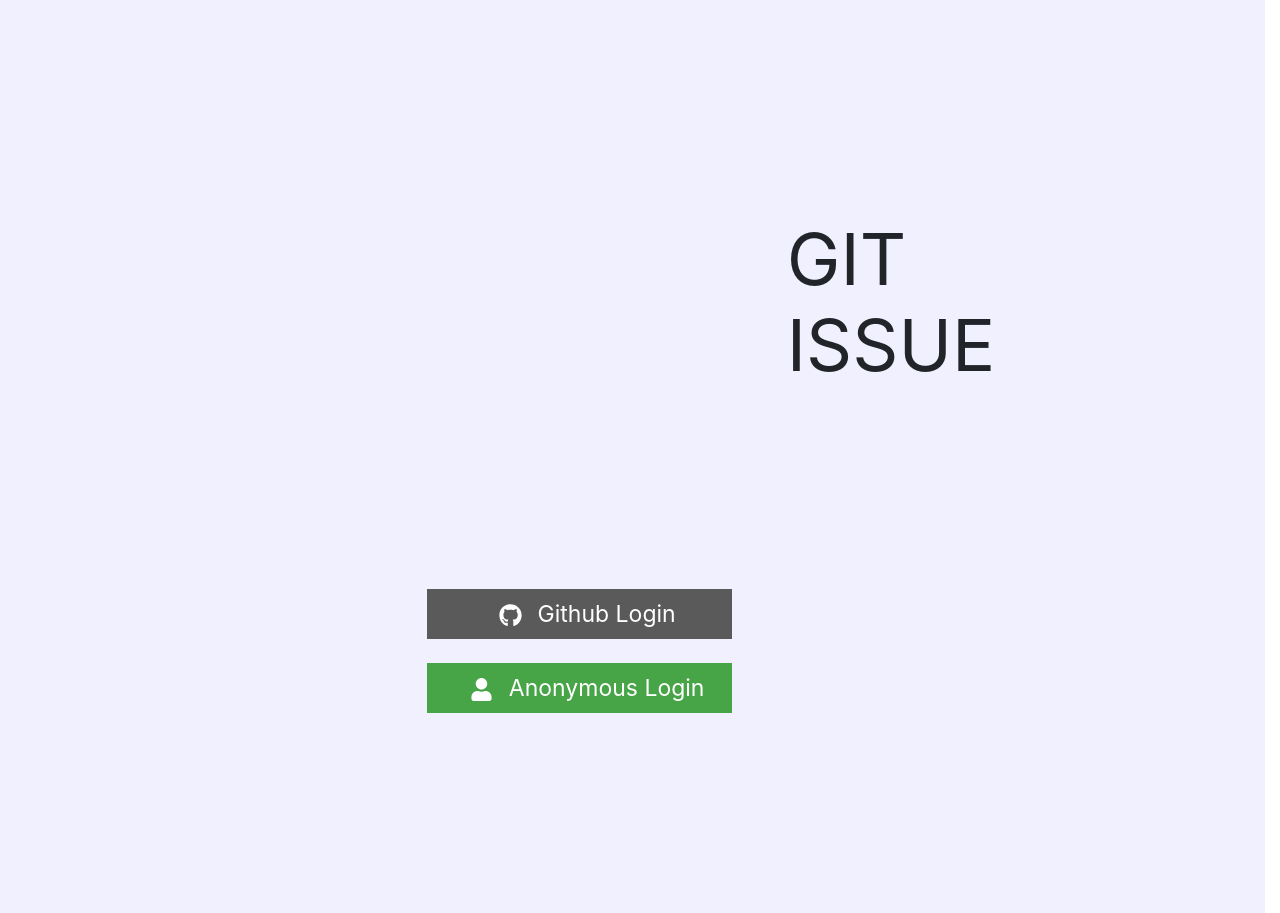
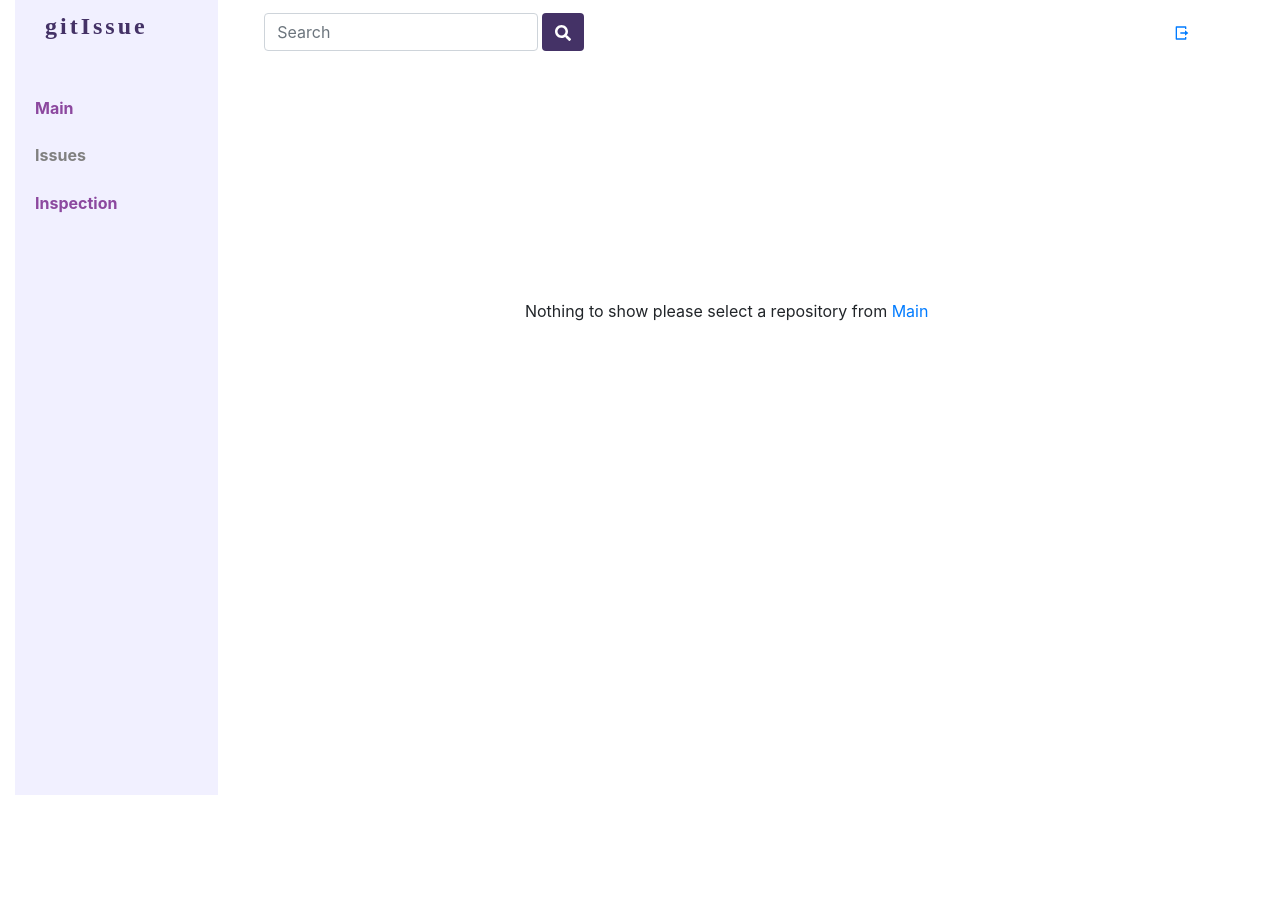
Before and after one commit to Ianodad/Git-issue, a React (Create React App) app: page /issues in a window 1280 px wide. Before the commit this address led to /auth. After the commit the page ends 800 px from the top, so only its background shows below. Built offline with nearby package versions, Linux system fonts and the light colour scheme; no server answers; a web font is replaced by a local one; what apisauce would draw is missing.

Commit message:
Update ProtectedRoute.js
Change state to false

```diff
--- a/src/components/Auth/ProtectedRoute.js
+++ b/src/components/Auth/ProtectedRoute.js
@@ -41,7 +41,7 @@ const ProtectedRoute = ({
       {...rest}
       path={path}
       render={(props) => {
-        if (!JSON.parse(localStorage.getItem("USER")))
+        if (false)
           return <Redirect to="/auth" />;
         return Component ? <Component {...props} /> : render(props);
       }}
```
